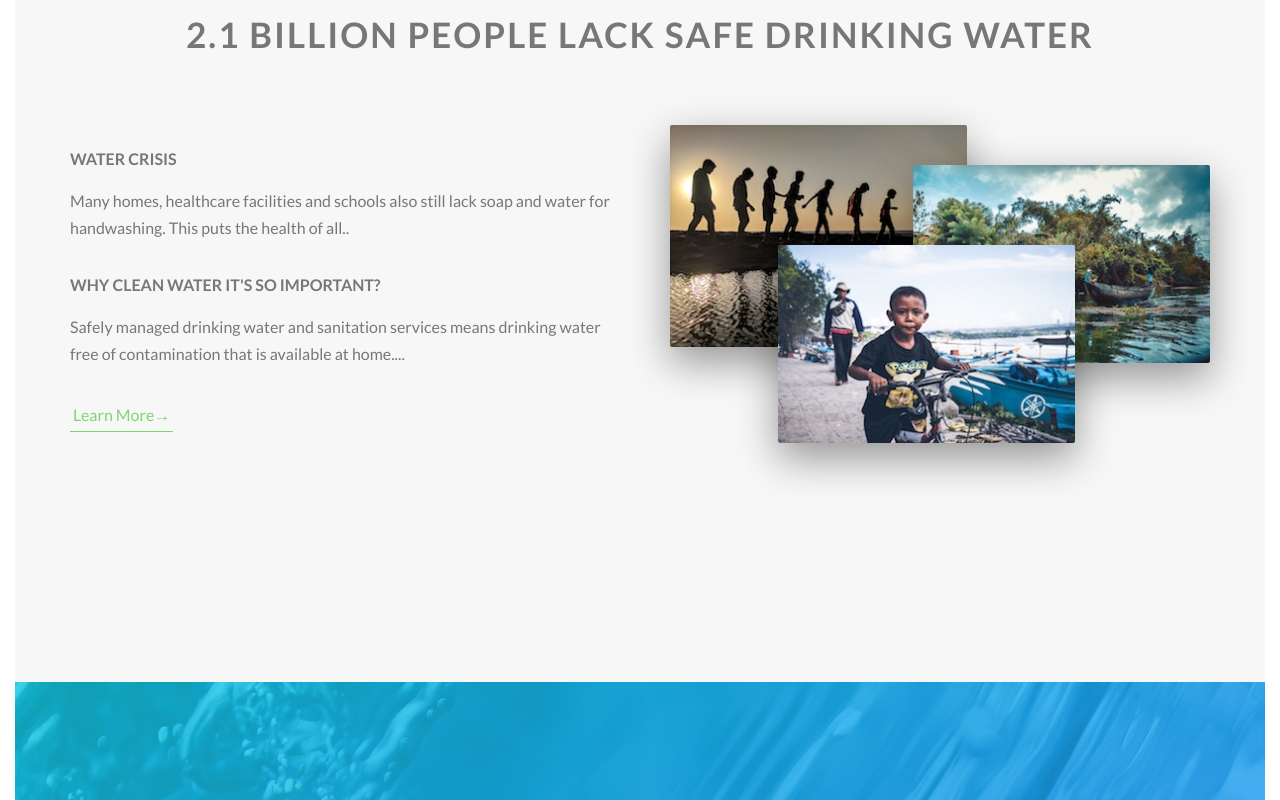
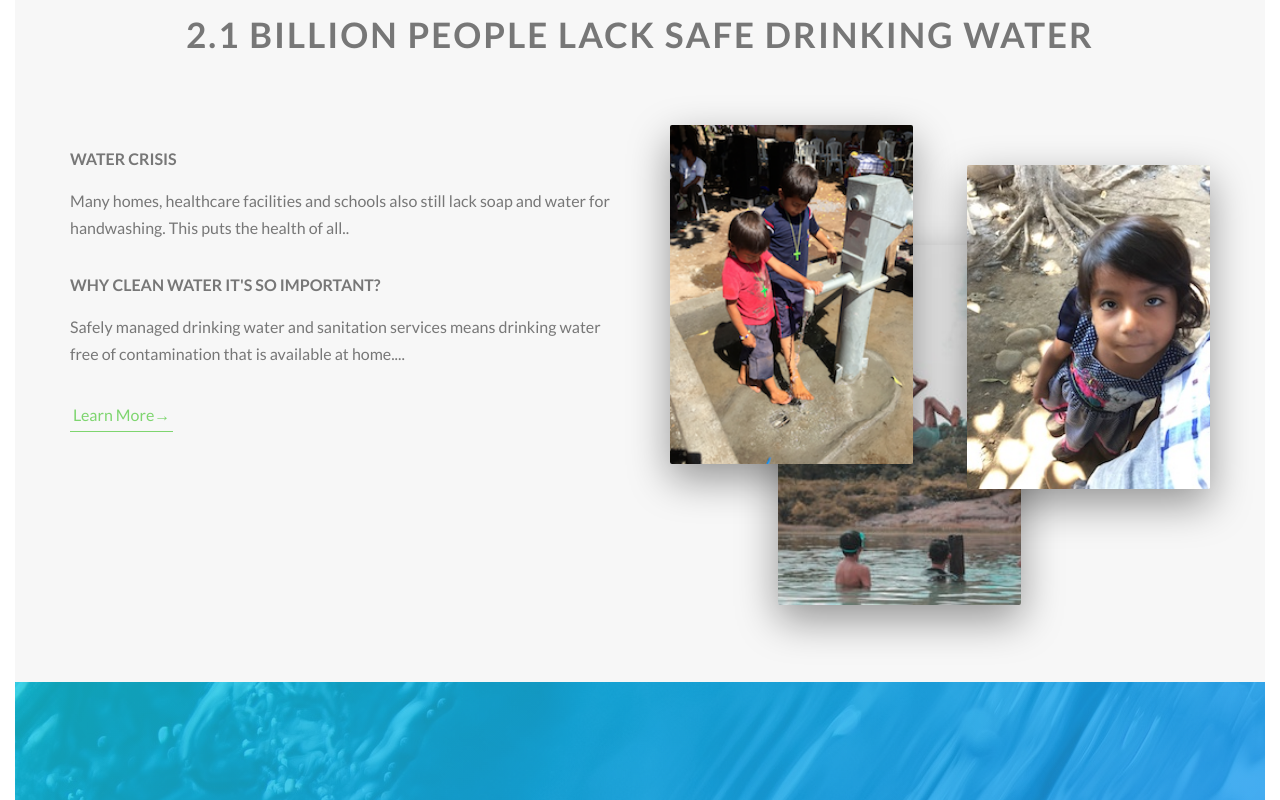
Before and after one commit to Davsip/eternal-water, a website: page index.html in a window 1280 px wide. Shown: the part 900-1700 px from the top of the page. Drawn offline with Linux system fonts and the light colour scheme.

Commit message:
added new pictures

```diff
--- a/index.html
+++ b/index.html
@@ -78,14 +78,17 @@
                 <div class="col-1-of-2">
                     <div class="composition">
                         <!-- the curren settings will take care : "resolution and density switching"  -->
-                        <img srcset="./img/kids-water-2-small.jpeg 300w, ./img/kids-water-2.jpeg 1000w" sizes="(max-width:56.25em) 20vw,(max-width:37.5em) 30vh, 300px"
-                            alt="photo 1" class="composition__photo composition__photo--p1" img src="./img/kids-water-2.jpeg">
 
-                        <img srcset="./img/kids-water-1-small.jpeg 300w, ./img/kids-water-1.jpeg 1000w" sizes="(max-width:56.25em) 20vh,(max-width:37.5em) 30vh, 300px"
-                            alt="photo 2" class="composition__photo composition__photo--p2" img src="./img/kids-water-1.jpeg">
 
-                        <img srcset="./img/kids-water-3-small.jpeg 300w, ./img/kids-water-3.jpeg 1000w" sizes="(max-width:56.25em) 20vh,(max-width:37.5em) 30vh, 300px"
-                            alt="photo 3" class="composition__photo composition__photo--p3" img src="./img/kids-water-3.jpeg">
+                        <img srcset="./img/kids-playing-small.jpeg 300w, ./img/kids-playing.jpeg 1000w" sizes="(max-width:56.25em) 20vh,(max-width:37.5em) 30vh, 300px"
+                            alt="photo 3" class="composition__photo composition__photo--p3" img src="./img/kids-playing.jpeg">
+
+                        <img srcset="./img/kids-pump-1-small.png 300w, ./img/kids-pump-1.png 1000w" sizes="(max-width:56.25em) 20vw,(max-width:37.5em) 30vh, 300px"
+                            alt="photo 1" class="composition__photo composition__photo--p1" img src="./img/kids-pump-1.png">
+
+                        <img srcset="./img/little-girl-small.jpeg 300w, ./img/Little-girl.JPG 1000w" sizes="(max-width:56.25em) 20vh,(max-width:37.5em) 30vh, 300px"
+                            alt="photo 2" class="composition__photo composition__photo--p2" img src="./img/Little-girl.JPG">
+
 
 
 
@@ -170,13 +173,12 @@
         </section>
         <br>
         <br>
-        <div class="bg-video"></div>
+
         <video class="bg-video__content" autoplay muted loop>
             <source src="./img/water-slow-motion.mp4" type="video/mp4">
             <source src="./img/water-slow-motion.webm" type="video/webm">
             Your browser is not supported!
         </video>
-        </div>
         <br>
         <br>
 
--- a/sass/components/_composition.scss
+++ b/sass/components/_composition.scss
@@ -2,7 +2,7 @@
   position: relative;
 
   &__photo {
-    width: 55%;
+    width: 45%;
     box-shadow: 0 1.5rem 4rem rgba($color-black, 0.4);
     border-radius: 2px;
     position: absolute;
```
Also changed, not shown: css/style.css, img/Little-girl.JPG (added), img/kids-playing-small.jpeg (added), img/kids-playing.jpeg (added), img/kids-pump-1-small.png (added), img/kids-pump-2.jpg (added), img/little-girl-small.jpeg (added), 2 other files.
